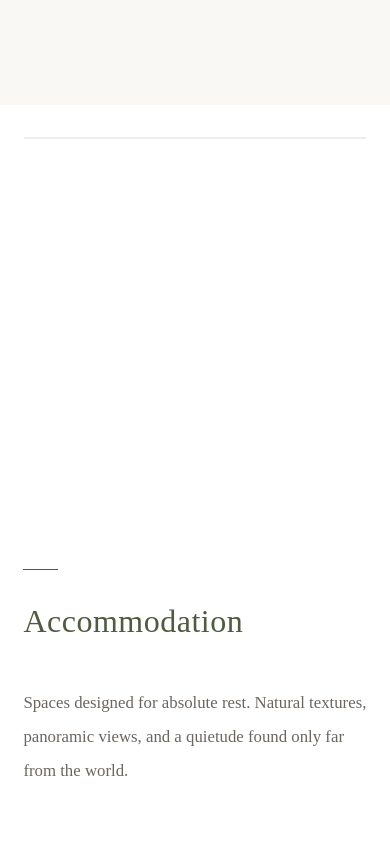
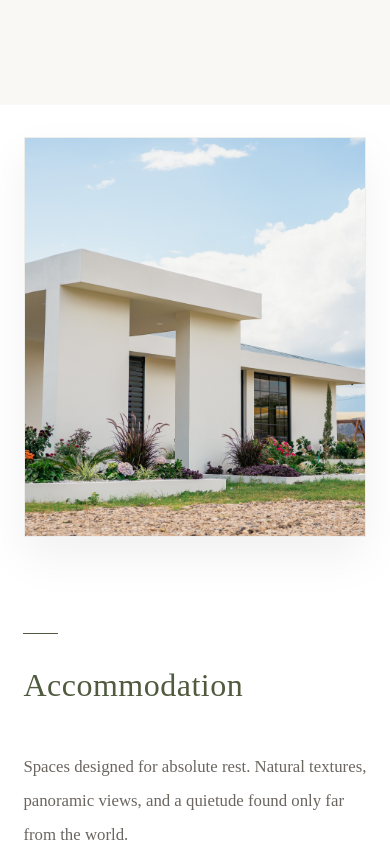
Before and after one commit to maqdox/casa-judah-web, a Next.js app: page /en in a window 390 px wide. Shown: the part 1160-2004 px from the top of the page. Built offline with nearby package versions, Linux system fonts and the light colour scheme; no server answers; the database is empty; a web font is replaced by a local one.

Commit message:
Fix mobile showcase image visibility (Safari flex bug)

```diff
--- a/src/app/[lang]/page.module.css
+++ b/src/app/[lang]/page.module.css
@@ -199,6 +199,8 @@
   position: relative;
   width: 100%;
   height: 100%;
+  flex: 1;
+  min-height: inherit;
   border-radius: inherit;
 }
 
```
